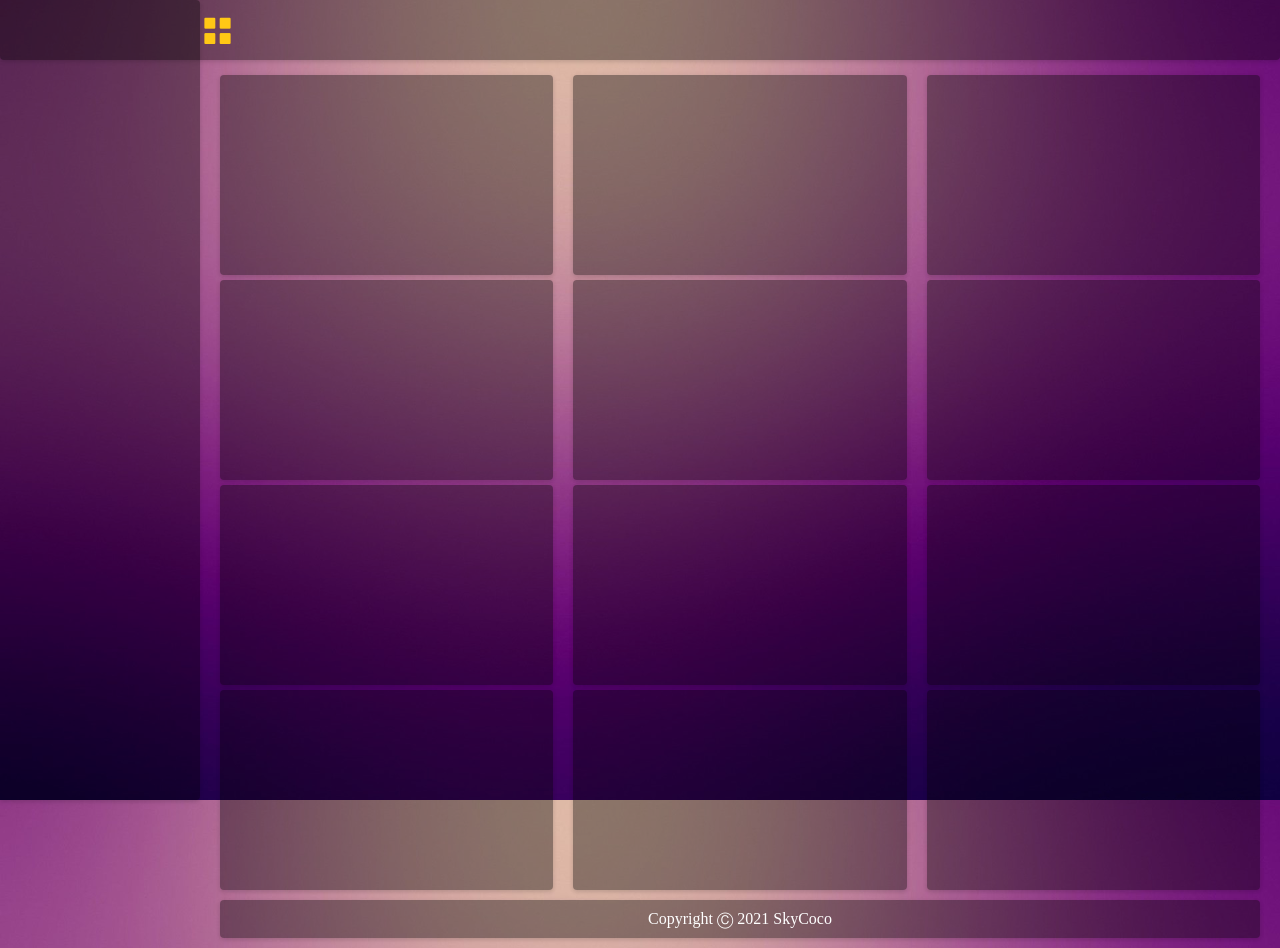
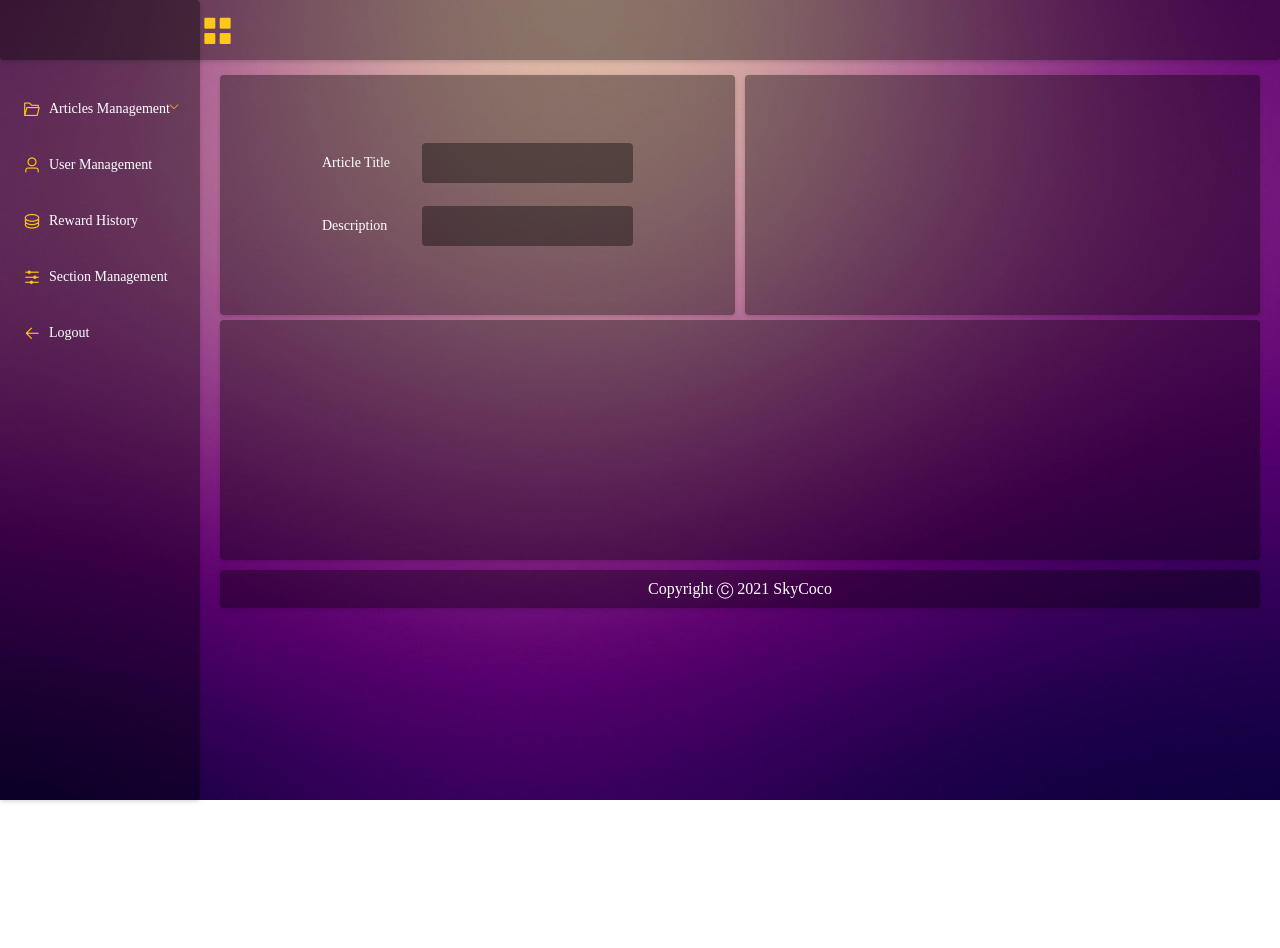
Before and after one commit to LinkunGao/vue-blog, a Vue app in the folder frontend/: page /#/add-article in a window 1280 px wide. After the commit the page ends 800 px from the top, so only its background shows below. Built offline with nearby package versions, Linux system fonts and the light colour scheme.

Commit message:
add addarticle page router

```diff
--- a/frontend/src/App.vue
+++ b/frontend/src/App.vue
@@ -5,57 +5,49 @@
     <!-- 侧边栏 -->
     <div id="left-menu" :class="'dweb ' + mobile_left">
       <i @click="showHideLeftMenu" id="left-btn" class="el-icon-menu"></i>
+      <!-- 导航栏 -->
+      <el-col :span="24" style="margin-top: 80px">
+        <el-menu
+          class="el-menu-vertical-demo"
+          background-color="#00000000"
+          text-color="#fff"
+          active-text-color="#ffd04b"
+        >
+          <el-submenu index="1">
+            <template slot="title">
+              <i class="el-icon-folder-opened"></i>
+              <span>Articles Management</span>
+            </template>
+            <el-menu-item-group>
+              <el-menu-item @click="toAddArticle"
+                >Publish Ariticle</el-menu-item
+              >
+              <el-menu-item index="1-2">Article List</el-menu-item>
+              <!-- <el-menu-item index="1-3">选项3</el-menu-item> -->
+            </el-menu-item-group>
+          </el-submenu>
+          <el-menu-item index="2">
+            <i class="el-icon-user"></i>
+            <span slot="title">User Management</span>
+          </el-menu-item>
+          <el-menu-item index="3">
+            <i class="el-icon-coin"></i>
+            <span slot="title">Reward History</span>
+          </el-menu-item>
+          <el-menu-item index="4">
+            <i class="el-icon-s-operation"></i>
+            <span slot="title">Section Management</span>
+          </el-menu-item>
+          <el-menu-item index="5">
+            <i class="el-icon-back"></i>
+            <span slot="title">Logout</span>
+          </el-menu-item>
+        </el-menu>
+      </el-col>
     </div>
     <!-- 网页内容 -->
     <div id="content" :class="mobile_content">
-      <el-row :gutter="20">
-        <!-- 多行选择，复制要更改的文字，command+d -->
-        <el-col :xs="24" :lg="8"
-          ><div class="dweb" style="height: 200px"></div
-        ></el-col>
-        <el-col :xs="24" :lg="8"
-          ><div class="dweb" style="height: 200px"></div
-        ></el-col>
-        <el-col :xs="24" :lg="8"
-          ><div class="dweb" style="height: 200px"></div
-        ></el-col>
-      </el-row>
-
-      <el-row :gutter="20">
-        <el-col :xs="24" :lg="8"
-          ><div class="dweb" style="height: 200px"></div
-        ></el-col>
-        <el-col :xs="24" :lg="8"
-          ><div class="dweb" style="height: 200px"></div
-        ></el-col>
-        <el-col :xs="24" :lg="8"
-          ><div class="dweb" style="height: 200px"></div
-        ></el-col>
-      </el-row>
-
-      <el-row :gutter="20">
-        <el-col :xs="24" :lg="8"
-          ><div class="dweb" style="height: 200px"></div
-        ></el-col>
-        <el-col :xs="24" :lg="8"
-          ><div class="dweb" style="height: 200px"></div
-        ></el-col>
-        <el-col :xs="24" :lg="8"
-          ><div class="dweb" style="height: 200px"></div
-        ></el-col>
-      </el-row>
-
-      <el-row :gutter="20">
-        <el-col :xs="24" :lg="8"
-          ><div class="dweb" style="height: 200px"></div
-        ></el-col>
-        <el-col :xs="24" :lg="8"
-          ><div class="dweb" style="height: 200px"></div
-        ></el-col>
-        <el-col :xs="24" :lg="8"
-          ><div class="dweb" style="height: 200px"></div
-        ></el-col>
-      </el-row>
+      <router-view></router-view>
 
       <div id="footer" class="dweb">
         <span> Copyright Ⓒ 2021 SkyCoco </span>
@@ -106,6 +98,10 @@ export default {
         }
       }
     },
+    // 跳转到添加文章页面
+    toAddArticle() {
+      this.$router.push({ name: "AddArticle" });
+    },
   },
 };
 </script>
--- a/frontend/src/assets/css/mystyle.css
+++ b/frontend/src/assets/css/mystyle.css
@@ -69,3 +69,25 @@ html {
   font-size: 16px;
   font-weight: 500;
 }
+
+/* 导航栏框架修改 */
+.el-submenu__title:hover {
+  background-color: #00000060 !important;
+}
+.el-menu-item:hover {
+  background-color: #00000060 !important;
+}
+.el-menu {
+  border: none;
+}
+.el-menu i {
+  color: #ffc815;
+}
+.el-form-item__label {
+  color: #fff;
+}
+.el-input input {
+  background: #00000060;
+  color: #fff;
+  border: none;
+}
--- a/frontend/src/router/index.js
+++ b/frontend/src/router/index.js
@@ -1,27 +1,34 @@
-import Vue from 'vue'
-import VueRouter from 'vue-router'
-import Home from '../views/Home.vue'
+import Vue from "vue";
+import VueRouter from "vue-router";
+import Home from "../views/Home.vue";
 
-Vue.use(VueRouter)
+Vue.use(VueRouter);
 
 const routes = [
   {
-    path: '/',
-    name: 'Home',
-    component: Home
+    path: "/",
+    name: "Home",
+    component: Home,
   },
   {
-    path: '/about',
-    name: 'About',
+    path: "/add-article",
+    name: "AddArticle",
+    component: () =>
+      import(/* webpackChunkName: "about" */ "../views/AddArticle.vue"),
+  },
+  {
+    path: "/about",
+    name: "About",
     // route level code-splitting
     // this generates a separate chunk (about.[hash].js) for this route
     // which is lazy-loaded when the route is visited.
-    component: () => import(/* webpackChunkName: "about" */ '../views/About.vue')
-  }
-]
+    component: () =>
+      import(/* webpackChunkName: "about" */ "../views/About.vue"),
+  },
+];
 
 const router = new VueRouter({
-  routes
-})
+  routes,
+});
 
-export default router
+export default router;
--- /dev/null
+++ b/frontend/src/views/AddArticle.vue
@@ -0,0 +1,55 @@
+<template>
+  <div id="add-article">
+    <el-row :gutter="10">
+      <el-col :xs="24" :lg="12">
+        <div class="dweb">
+          <el-form
+            :label-position="'left'"
+            label-width="100px"
+            :model="article_info"
+          >
+            <el-form-item label="Article Title">
+              <el-input v-model="article_info.title"></el-input>
+            </el-form-item>
+            <el-form-item label="Description">
+              <el-input v-model="article_info.describe"></el-input>
+            </el-form-item>
+          </el-form>
+        </div>
+      </el-col>
+      <el-col :xs="24" :lg="12">
+        <div class="dweb"></div>
+      </el-col>
+      <el-col :xs="24" :lg="24">
+        <div class="dweb"></div>
+      </el-col>
+    </el-row>
+  </div>
+</template>
+<script>
+export default {
+  data() {
+    return {
+      article_info: {
+        title: "",
+        describe: "",
+      },
+    };
+  },
+};
+</script>
+
+<style scoped>
+/* 当写了scoped 表明该css样式只作用于当前的组件 */
+.dweb {
+  height: 200px;
+  padding: 20px 20px;
+  display: flex;
+  align-items: center;
+  justify-content: center;
+}
+
+.el-form-item {
+  margin-top: 22px;
+}
+</style>
--- a/frontend/src/views/Home.vue
+++ b/frontend/src/views/Home.vue
@@ -1,18 +1,59 @@
 <template>
   <div class="home">
-    <img alt="Vue logo" src="../assets/logo.png">
-    <HelloWorld msg="Welcome to Your Vue.js App"/>
+    <el-row :gutter="20">
+      <!-- 多行选择，复制要更改的文字，command+d -->
+      <el-col :xs="24" :lg="8"
+        ><div class="dweb" style="height: 200px"></div
+      ></el-col>
+      <el-col :xs="24" :lg="8"
+        ><div class="dweb" style="height: 200px"></div
+      ></el-col>
+      <el-col :xs="24" :lg="8"
+        ><div class="dweb" style="height: 200px"></div
+      ></el-col>
+    </el-row>
+
+    <el-row :gutter="20">
+      <el-col :xs="24" :lg="8"
+        ><div class="dweb" style="height: 200px"></div
+      ></el-col>
+      <el-col :xs="24" :lg="8"
+        ><div class="dweb" style="height: 200px"></div
+      ></el-col>
+      <el-col :xs="24" :lg="8"
+        ><div class="dweb" style="height: 200px"></div
+      ></el-col>
+    </el-row>
+
+    <el-row :gutter="20">
+      <el-col :xs="24" :lg="8"
+        ><div class="dweb" style="height: 200px"></div
+      ></el-col>
+      <el-col :xs="24" :lg="8"
+        ><div class="dweb" style="height: 200px"></div
+      ></el-col>
+      <el-col :xs="24" :lg="8"
+        ><div class="dweb" style="height: 200px"></div
+      ></el-col>
+    </el-row>
+
+    <el-row :gutter="20">
+      <el-col :xs="24" :lg="8"
+        ><div class="dweb" style="height: 200px"></div
+      ></el-col>
+      <el-col :xs="24" :lg="8"
+        ><div class="dweb" style="height: 200px"></div
+      ></el-col>
+      <el-col :xs="24" :lg="8"
+        ><div class="dweb" style="height: 200px"></div
+      ></el-col>
+    </el-row>
   </div>
 </template>
 
 <script>
 // @ is an alias to /src
-import HelloWorld from '@/components/HelloWorld.vue'
+// import HelloWorld from '@/components/HelloWorld.vue'
 
-export default {
-  name: 'Home',
-  components: {
-    HelloWorld
-  }
-}
+export default {};
 </script>
```
